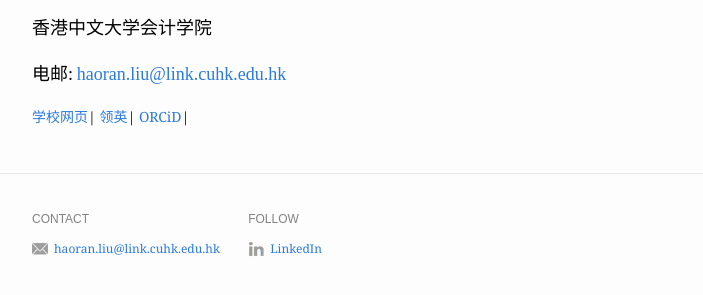
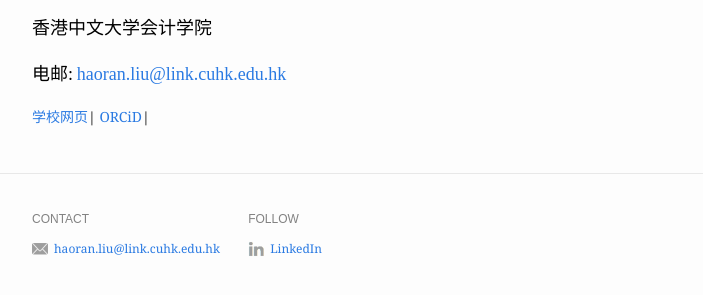
Before and after one commit to LeightonLiu/leightonliu.github.io, a Jekyll site: the page built from index.md, in a window 1280 px wide. Shown: the part 440-735 px from the top of the page, without its empty margins (288-991 px from the left). Built offline with Jekyll 4.4.1, drawn with Linux system fonts in a browser that asks for light colours.

Commit message:
Update index.md

```diff
--- a/index.md
+++ b/index.md
@@ -21,7 +21,6 @@ profile_picture:
 </p>
 
 <p>
-<a href="https://grad.bschool.cuhk.edu.hk/students/liu-haoran/" target="_blank">学校网页</a>|
-<a href="www.linkedin.com/in/haoran-leighton-liu/">领英</a>|<a href="https://orcid.org/0009-0008-9794-0416" target="_blank"> ORCiD</a>|
+<a href="https://grad.bschool.cuhk.edu.hk/students/liu-haoran/" target="_blank">学校网页</a>| <a href="https://orcid.org/0009-0008-9794-0416" target="_blank"> ORCiD</a>|
 <!-- <a href="https://papers.ssrn.com/" target="_blank">SSRN个人页面 </a></font> -->
 </p>
```
